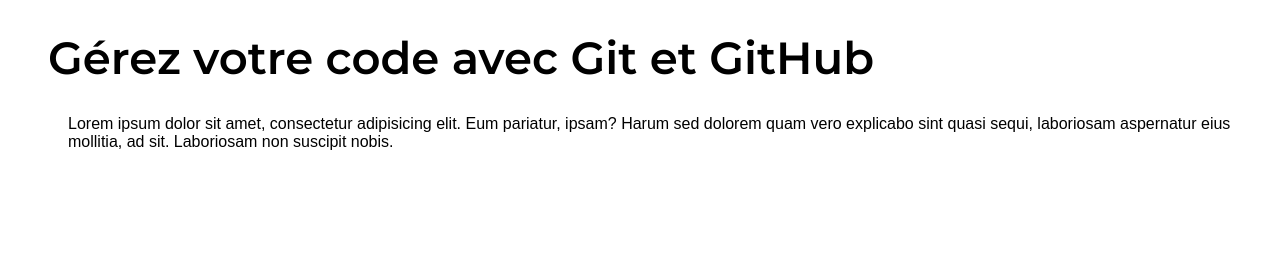
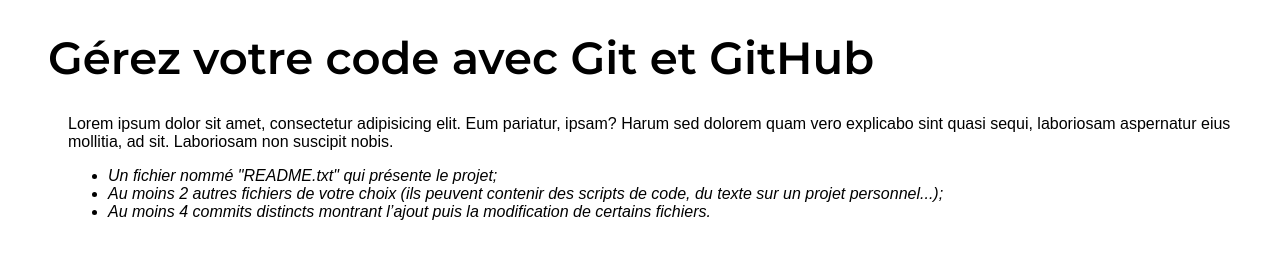
Before and after one commit to DanielP-G/Simple-Placeholder, a plain HTML site: page index.html in a window 1280 px wide. Drawn offline with Linux system fonts and the light colour scheme; a web font is replaced by a local one.

Commit message:
amélioration css : ajout des ul et li

```diff
--- a/index.html
+++ b/index.html
@@ -11,6 +11,11 @@
 		 Gérez votre code avec Git et GitHub
 	</h1>
 	<p>Lorem ipsum dolor sit amet, consectetur adipisicing elit. Eum pariatur, ipsam? Harum sed dolorem quam vero explicabo sint quasi sequi, laboriosam aspernatur eius mollitia, ad sit. Laboriosam non suscipit nobis.</p>
+	<ul>
+		<li>Un fichier nommé "README.txt" qui présente le projet;</li>
+		<li>Au moins 2 autres fichiers de votre choix (ils peuvent contenir des scripts de code, du texte sur un projet personnel...);</li>
+		<li>Au moins 4 commits distincts montrant l’ajout puis la modification de certains fichiers.</li>
+	</ul>
 
 </body>
 </html>
--- a/style.css
+++ b/style.css
@@ -1,7 +1,7 @@
 
 body {
 	font-family: 'KoHo', sans-serif;
-	font-weight: 300i;
+	font-weight:400;
 }
 h1 {
 	padding-left: 40px;
@@ -14,3 +14,10 @@ p {
 	padding-left : 60px;
 	font-size : 16px;
 }
+
+ul {
+	padding-left:  100px;
+}
+ul li {
+	font-style: italic;
+}
```
